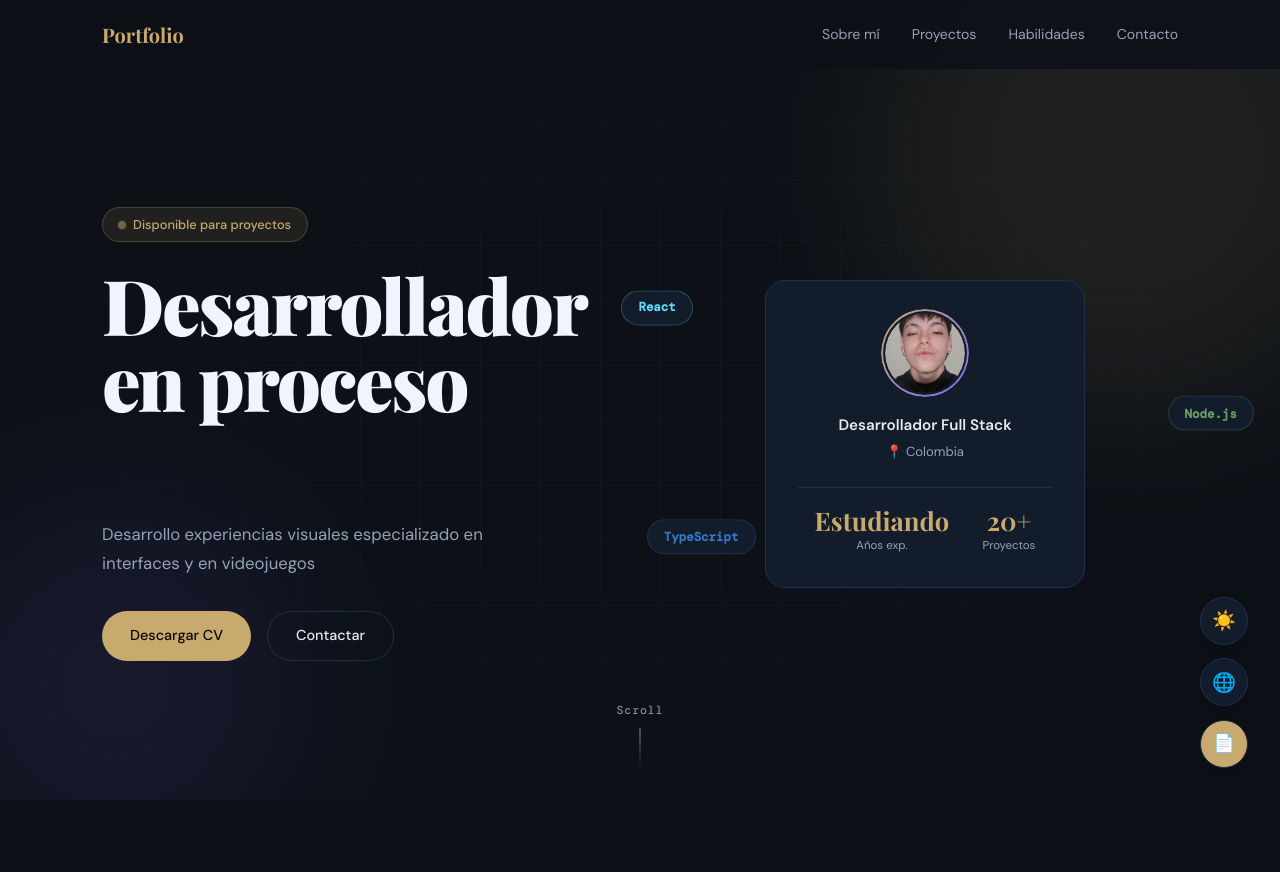
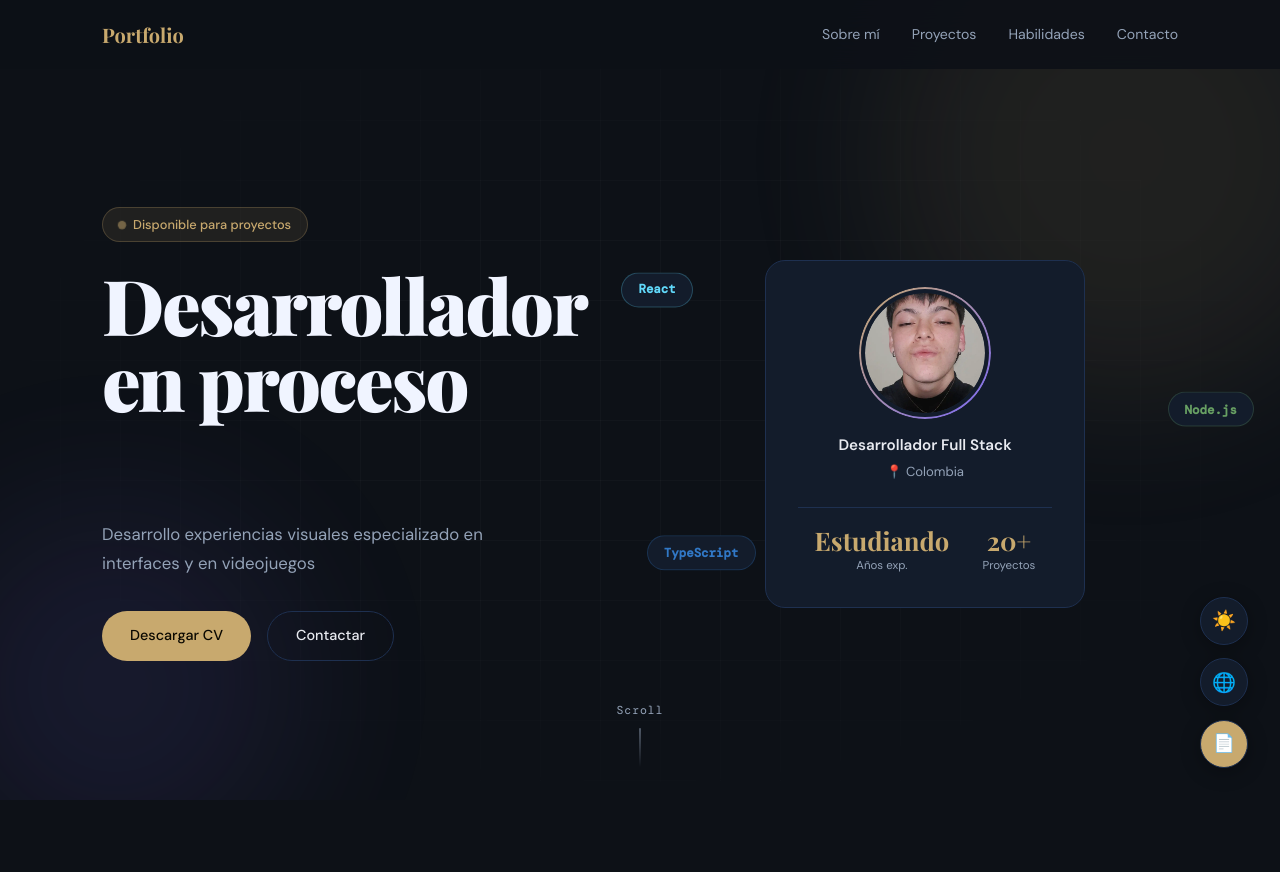
Before and after one commit to DavidSalas0273/Portafolio-Segundo-Momento, a website: page portafolio/index.html in a window 1280 px wide. Shown: the top 872 px of the page. Drawn offline with nearby package versions, Linux system fonts and the light colour scheme; a web font is replaced by a local one.

Commit message:
cambios imagen

```diff
--- a/portafolio/css/style.css
+++ b/portafolio/css/style.css
@@ -305,22 +305,27 @@
   border-radius: 20px; padding: 2rem;
   width: 100%; max-width: 320px; position: relative; z-index: 1;
 }
-.hero-avatar { position: relative; width: 80px; height: 80px; margin: 0 auto 1.25rem; }
+.hero-avatar { position: relative; width: 120px; height: 120px; margin: 0 auto 1.25rem; }
 .avatar-ring {
-  position: absolute; inset: -4px; border-radius: 50%;
+  position: absolute; inset: -6px; border-radius: 50%;
   border: 2px solid transparent;
   background: linear-gradient(135deg, var(--accent), var(--accent2)) border-box;
   -webkit-mask: linear-gradient(#fff 0 0) padding-box, linear-gradient(#fff 0 0);
   -webkit-mask-composite: destination-out; mask-composite: exclude;
 }
 .avatar-placeholder {
-  width: 80px; height: 80px; border-radius: 50%;
+  width: 120px; height: 120px; border-radius: 50%;
   background: var(--surface2);
   display: flex; align-items: center; justify-content: center;
   color: var(--text2); overflow: hidden;
 }
-.avatar-placeholder svg { width: 50px; }
-.hero-avatar-img { width: 80px; height: 80px; object-fit: cover; display: block; border-radius: 50%; }
+.avatar-placeholder svg { width: 70px; }
+.hero-avatar-img { width: 120px; height: 120px; object-fit: cover; display: block; border-radius: 50%; }
+/* Ensure avatar has no animations or transitions */
+.hero-avatar-img, .avatar-ring, .avatar-placeholder {
+  transition: none !important;
+  animation: none !important;
+}
 .hero-card-info { text-align: center; margin-bottom: 1.5rem; }
 .hero-card-name { font-weight: 600; font-size: 0.95rem; }
 .hero-card-loc  { color: var(--text2); font-size: 0.82rem; margin-top: 0.2rem; }
```
